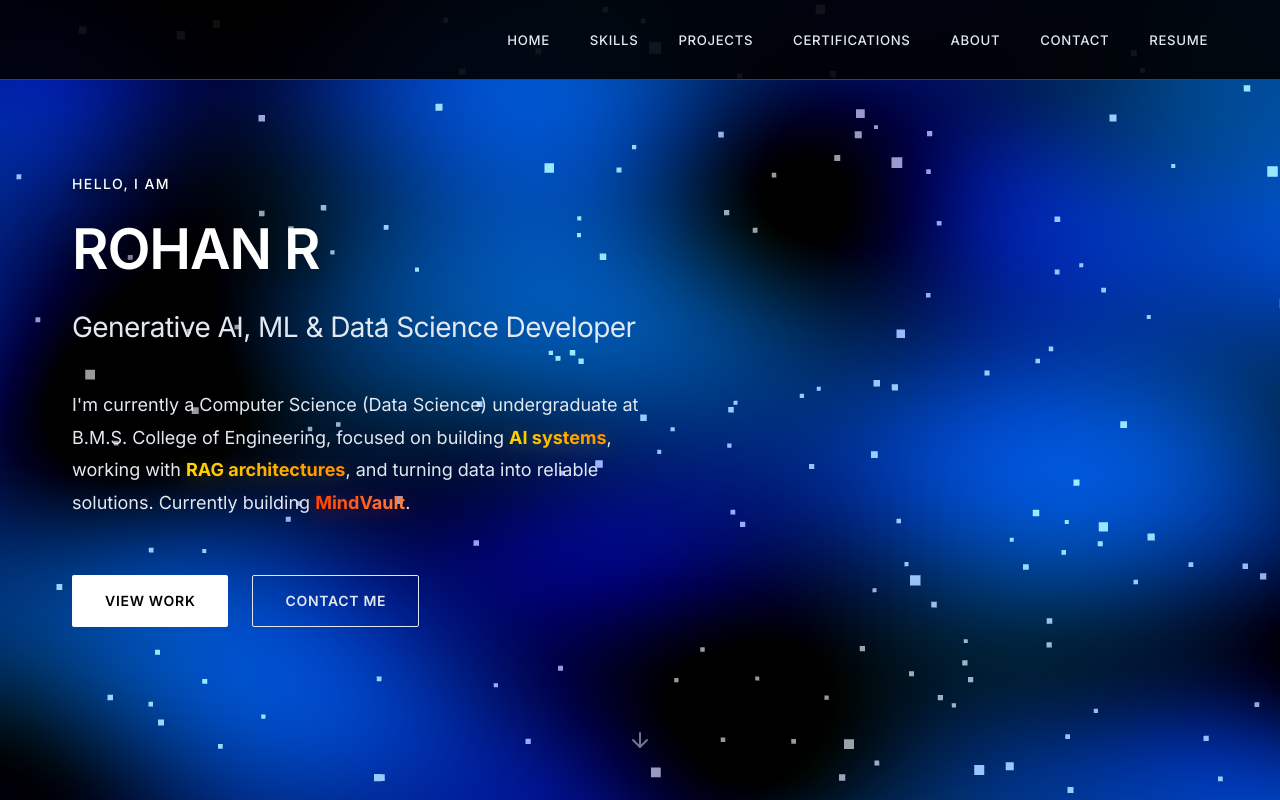
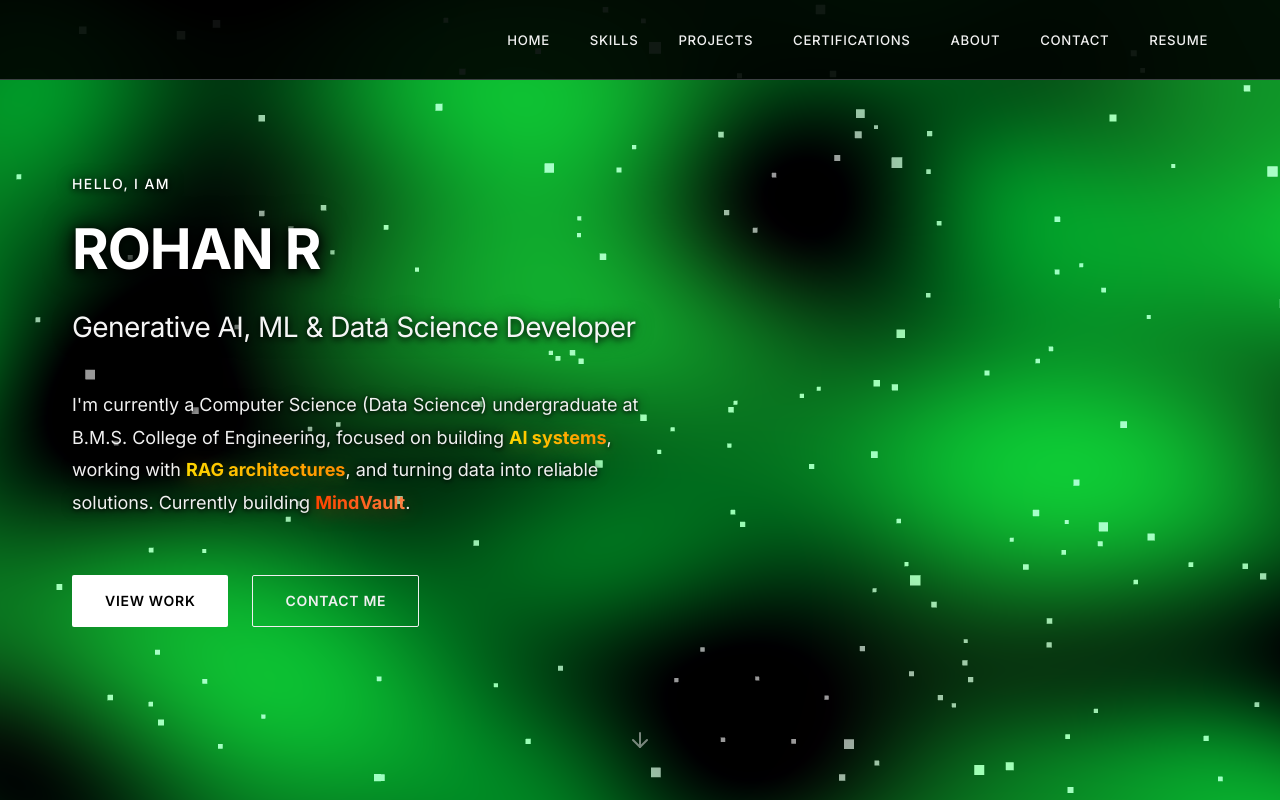
Before and after one commit to Rohan1924/Personal-portfolio-website, a React (Vite) app: page / in a window 1280 px wide. Shown: the top 800 px of the page. Built offline with nearby package versions, Linux system fonts and the light colour scheme.

Commit message:
Update portfolio content and fixes

```diff
--- a/src/components/Hero.jsx
+++ b/src/components/Hero.jsx
@@ -51,34 +51,36 @@ const Hero = () => {
           font-size: 0.875rem;
           letter-spacing: 0.1em;
           margin-bottom: 1.5rem;
-          color: var(--color-primary); /* Use Primary White */
+          color: #ffffff;
           font-weight: 500;
-          text-shadow: var(--shadow-text);
+          text-shadow: 0 2px 6px rgba(0,0,0,0.95), 0 0 15px rgba(0,0,0,0.9);
         }
         .name {
-          font-size: 3.5rem; /* Reduced from 5rem */
-          font-weight: 600; /* Reduced from 800 */
+          font-size: 3.5rem;
+          font-weight: 700;
           line-height: 1.1;
           margin-bottom: 1.5rem;
-          color: var(--color-text);
+          color: #ffffff;
           letter-spacing: -0.02em;
-          text-shadow: 0 10px 30px rgba(0,0,0,0.5); /* Softer shadow */
+          text-shadow: 0 2px 8px rgba(0,0,0,0.98), 0 0 30px rgba(0,0,0,0.9), 0 4px 20px rgba(0,0,0,0.85);
         }
         .title {
           font-family: var(--font-mono);
-          font-size: 1.75rem; /* Slightly smaller, more tech */
+          font-size: 1.75rem;
           margin-bottom: 2.5rem;
-          color: var(--color-text-secondary);
+          color: #f5f5f5;
           font-weight: 400;
           letter-spacing: -0.02em;
+          text-shadow: 0 2px 6px rgba(0,0,0,0.95), 0 0 20px rgba(0,0,0,0.85);
         }
         .bio {
           max-width: 600px;
-          color: var(--color-text-secondary);
+          color: #f0f0f0;
           font-size: 1.125rem;
           margin-bottom: 3.5rem;
           font-weight: 400;
           line-height: 1.8;
+          text-shadow: 0 1px 4px rgba(0,0,0,0.95), 0 0 12px rgba(0,0,0,0.85);
         }
 
         .highlight {
--- a/src/components/ParticleBackground.jsx
+++ b/src/components/ParticleBackground.jsx
@@ -75,11 +75,10 @@ const ParticleBackground = () => {
                     float n = snoise(st * 2.0 + uTime * 0.05); // Slower, smoother
                     float n2 = snoise(st * 1.5 - uTime * 0.1);
 
-                    // Deep Royal Blue / Purple / Cyan Palette
-                    // Blue Gradient Palette
-                    vec3 colorA = vec3(0.0, 0.0, 0.05);   // Deep Blue/Black
-                    vec3 colorB = vec3(0.0, 0.1, 0.5);  // Royal Blue
-                    vec3 colorC = vec3(0.0, 0.5, 1.0);    // Cyan Highlight
+                    // Hacker Green Palette - Vivid
+                    vec3 colorA = vec3(0.0, 0.05, 0.02);   // Deep Black-Green base
+                    vec3 colorB = vec3(0.0, 0.45, 0.12);   // Vibrant mid-green
+                    vec3 colorC = vec3(0.1, 0.95, 0.25);   // Electric neon green highlight
 
                     vec3 color = mix(colorA, colorB, n + 0.5);
                     color = mix(color, colorC, n2 * 0.5 + 0.2);
--- a/src/index.css
+++ b/src/index.css
@@ -7,10 +7,10 @@
 
   --color-text: #ffffff;
   /* Pure White */
-  --color-text-secondary: #e2e8f0;
-  /* Bright Grey (Slate-200) for better visibility */
-  --color-text-dim: #94a3b8;
-  /* Slate-400 */
+  --color-text-secondary: #f0f0f0;
+  /* Near White for body text */
+  --color-text-dim: #cccccc;
+  /* Light grey */
 
   /* Accents */
   --color-primary: #ffffff;
@@ -20,8 +20,8 @@
   --color-border: #3c4043;
   /* Dark Grey Border */
 
-  --shadow-text: 0 4px 12px rgba(0, 0, 0, 0.8);
-  /* Strong pop for text */
+  --shadow-text: 0 2px 4px rgba(0, 0, 0, 0.9), 0 0 20px rgba(0, 0, 0, 0.8), 0 4px 16px rgba(0, 0, 0, 0.7);
+  /* Strong dark shadow for green bg */
 
   /* Fonts */
   --font-sans: 'Inter',
@@ -41,6 +41,10 @@
   box-sizing: border-box;
   margin: 0;
   padding: 0;
+}
+
+html {
+  font-size: 16px;
 }
 
 body {
@@ -67,7 +71,7 @@ h6 {
   color: var(--color-text);
   font-weight: 600;
   letter-spacing: -0.02em;
-  text-shadow: var(--shadow-text);
+  text-shadow: 0 2px 4px rgba(0, 0, 0, 0.95), 0 0 20px rgba(0, 0, 0, 0.85);
 }
 
 /* Utilities */
@@ -84,7 +88,6 @@ h6 {
 
   html {
     font-size: 14px;
-    /* Slightly scale down base font size */
   }
 }
 
```
